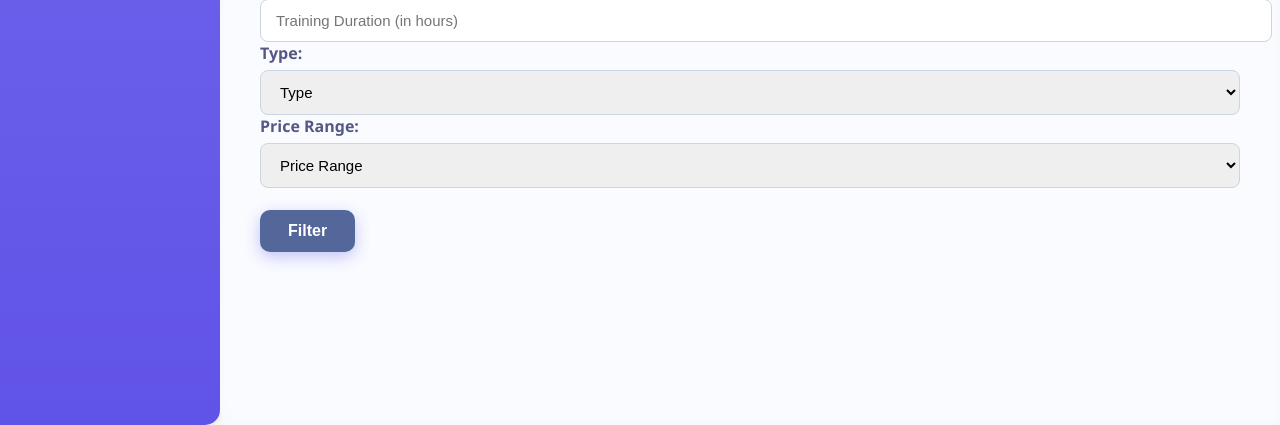
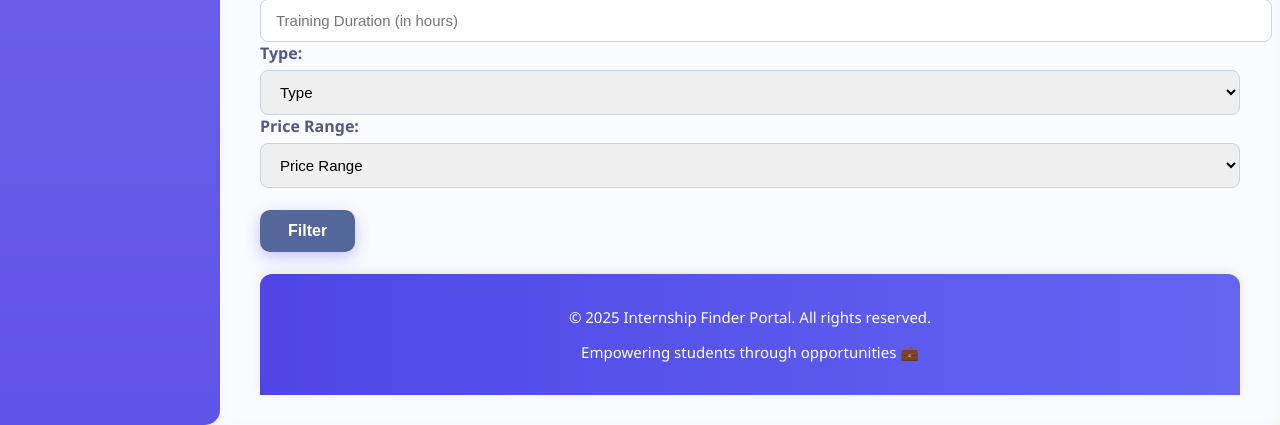
Before and after one commit to Divyasree-palanisamy/InternSpace_Explorer_, a Flask app: page /dashboard in a window 1280 px wide. Shown: the part 1542-1967 px from the top of the page. Run offline with Flask 3, Linux system fonts and the light colour scheme; the visitor is signed in with stand-in values (Sample User, id 1); data that the repository does not hold is empty.

Commit message:
added footer and styles

```diff
--- a/templates/dashboard.html
+++ b/templates/dashboard.html
@@ -307,11 +307,52 @@
             font-weight: 700;
         }
 
+        .dashboard-footer {
+    background: linear-gradient(90deg, #4f46e5, #6366f1);
+    color: #fff;
+    text-align: center;
+    padding: 18px 0;
+    font-size: 15px;
+    font-weight: 500;
+    position: relative;
+    width: 100%;
+    box-shadow: 0 -3px 12px rgba(0, 0, 0, 0.08);
+    border-top-left-radius: 12px;
+    border-top-right-radius: 12px;
+    transition: background 0.4s ease;
+}
+
+@media (max-width: 900px) {
+    .dashboard-footer {
+        font-size: 14px;
+        padding: 14px 0;
+    }
+}
+.dashboard-footer:hover {
+    box-shadow: 0 0 12px #a5b4fc;
+    transform: scale(1.01);
+}
+
         /* Responsive adjustments */
         @media (max-width: 900px) {
             .dashboard-container {
                 grid-template-columns: 1fr;
             }
+            .dashboard-footer:hover {
+    box-shadow: 0 0 12px #a5b4fc;
+    transform: scale(1.01);
+}
+
+.footer-tagline {
+    font-size: 13px;
+    color: #e0e7ff;
+    animation: fadeInTagline 2s ease-in;
+}
+
+@keyframes fadeInTagline {
+    from { opacity: 0; transform: translateY(10px); }
+    to { opacity: 1; transform: translateY(0); }
+}
 
             .sidebar {
                 flex-direction: row;
@@ -324,10 +365,19 @@
             .hidden {
                 display: none;
             }
-
-            .sidebar h2 {
-                display: none;
-            }
+            .dashboard-heading {
+    background: rgba(255, 255, 255, 0.15);
+    backdrop-filter: blur(8px);
+    color: #1f2937;
+    padding: 10px 15px;
+    border-radius: 10px;
+    font-size: 18px;
+    font-weight: 600;
+    border: 1px solid rgba(255, 255, 255, 0.2);
+    text-align: center;
+    margin-bottom: 20px;
+    box-shadow: 0 4px 10px rgba(0, 0, 0, 0.06);
+}
 
             .main-content {
                 padding: 25px 20px;
@@ -342,7 +392,7 @@
 <body>
     <div class="dashboard-container">
         <div class="sidebar">
-            <h2>Dashboard</h2>
+            <h2 class="dashboard-heading">Dashboard</h2>
             <ul>
                 <li><b><a href="/tutorial"><i class="fas fa-video"></i> Tutorial</a></b></li><br>
                 <li><b><a href="/profile"><i class="fas fa-user"></i> Profile</a></b></li><br>
@@ -503,6 +553,11 @@
                 </div><br>
                 <button type="submit" style="background-color: #53679a;">Filter</button>
             </form>
+<br>
+<footer class="dashboard-footer">
+    <p>&copy; 2025 Internship Finder Portal. All rights reserved.</p>
+    <p class="footer-tagline">Empowering students through opportunities 💼</p>
+</footer>
 
 
             <!-- Add any additional information display here -->
--- a/templates/help.html
+++ b/templates/help.html
@@ -286,8 +286,9 @@
             <p>If you need further assistance, please reach out to our support team. We're here to help you with any issues or questions you might have.</p>
             <p>Email: <a href="mailto:support@internshipfinder.com">support@internshipfinder.com</a></p>
             <p>Phone: +1 (555) 123-4567</p>
-            <img src="https://cdn-icons-png.flaticon.com/512/5977/5977575.png" alt="Support Image" style="max-width: 100px; height: auto; margin-top: 15px;">
-        </div>
+            <img src="	https://cdn-icons-png.flaticon.com/512/847/847969.png" alt="Support Logo"
+                style="max-width: 100px; height: auto; margin-top: 15px;">
+            </div>
         <!-- Contact Form with File Upload -->
 <div class="section">
     <h2><u>Contact Support with Attachment</u></h2>
```
